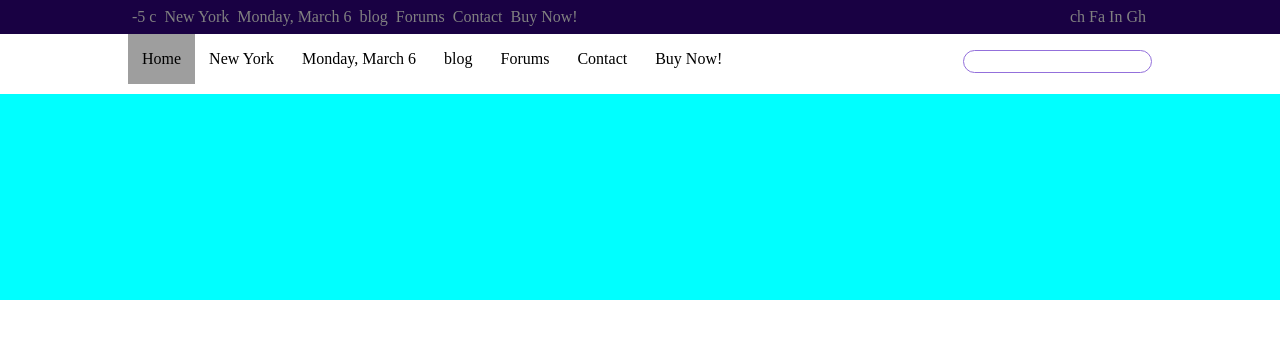
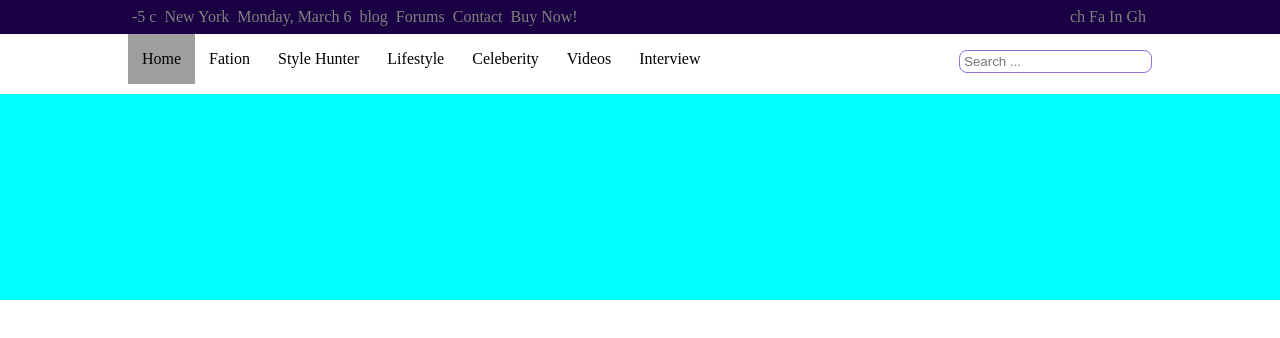
Before and after one commit to mmsme-developer/firstproject, a plain HTML site: page index.html in a window 1280 px wide. Drawn offline with Linux system fonts and the light colour scheme; grey boxes are pictures that could not be loaded.

Commit message:
complete header part one left side and header part two both side

```diff
--- a/index.html
+++ b/index.html
@@ -15,13 +15,27 @@
             <div class="w-80  m-auto">
                 <nav class="left  w-60 h-100">
                     <ul class="links_left my-8 pl-0 align-center unstyled d-inline-block">
-                        <li class="mx-4">-5 c</li>
-                        <li class="mx-4">New York</li>
-                        <li class="mx-4">Monday, March 6</li>
-                        <li class="mx-4">blog</li>
-                        <li class="mx-4">Forums</li>
-                        <li class="mx-4">Contact</li>
-                        <li class="mx-4">Buy Now!</li>
+                        <li class="mx-4">
+                            <a href="#" class="link">-5 c</a>
+                        </li>
+                        <li class="mx-4">
+                            <a href="#" class="link">New York</a>
+                        </li>
+                        <li class="mx-4">
+                            <a href="#" class="link">Monday, March 6</a>
+                        </li>
+                        <li class="mx-4">
+                            <a href="#" class="link">blog</a>
+                        </li>
+                        <li class="mx-4">
+                            <a href="#" class="link">Forums</a>
+                        </li>
+                        <li class="mx-4">
+                            <a href="#" class="link">Contact</a>
+                        </li>
+                        <li class="mx-4">
+                            <a href="#" class="link">Buy Now!</a>
+                        </li>
                     </ul>
                 </nav>
 
@@ -46,34 +60,35 @@
             <div class="w-80  m-auto hp-30">
                 <nav class="left  w-70 h-100">
                     <ul class="links_left logo_links pl-0  h-100 m-0  text-center unstyled d-inline-block">
-                        <li class=" px-4 mx-0 pt-16 h-100">
+                        <li class=" px-14 mx-0 pt-16 h-100">
                             <a href="#" class="link">Home</a>
                         </li>
-                        <li class=" px-4 mx-0 pt-16 h-100">
-                            <a href="#" class="link">New York</a>
+                        <li class=" px-14 mx-0 pt-16 h-100">
+                            <a href="#" class="link">Fation</a>
                         </li>
-                        <li class=" px-4 mx-0 pt-16 h-100">
-                            <a href="#" class="link">Monday, March 6</a>
+                        <li class=" px-14 mx-0 pt-16 h-100">
+                            <a href="#" class="link">Style Hunter</a>
                         </li>
-                        <li class=" px-4 mx-0 pt-16 h-100">
-                            <a href="#" class="link">blog</a>
+                        <li class=" px-14 mx-0 pt-16 h-100">
+                            <a href="#" class="link">Lifestyle</a>
                         </li>
-                        <li class=" px-4 mx-0 pt-16 h-100">
-                            <a href="#" class="link">Forums</a>
+                        <li class=" px-14 mx-0 pt-16 h-100">
+                            <a href="#" class="link">Celeberity</a>
                         </li>
-                        <li class=" px-4 mx-0 pt-16 h-100">
-                            <a href="#" class="link">Contact</a>
+                        <li class=" px-14 mx-0 pt-16 h-100">
+                            <a href="#" class="link">Videos</a>
                         </li>
-                        <li class=" px-4 mx-0 pt-16 h-100">
-                            <a href="#" class="link">Buy Now!</a>
+                        <li class=" px-14 mx-0 pt-16 h-100">
+                            <a href="#" class="link">Interview</a>
                         </li>
+
                     </ul>
                 </nav>
 
                 <nav class="right  w-30 h-100 ">
                     <ul class="links_right align-center pl-0 w-100 unstyled d-inline-block dir-ltr pr-6">
                         <li class="w-100">
-                            <input type="search " name="search"  class="search w-100">
+                            <input type="search " name="search" placeholder="Search ..."  class="search px-4 w-100">
                         </li>
                     </ul>
                 </nav>
--- a/style.css
+++ b/style.css
@@ -38,9 +38,13 @@ body{
     padding-top: 16px;
     height: inherit;
 }
-.px-4{
+.px-14{
     padding-left: 14px;
     padding-right: 14px;
+}
+.px-4{
+    padding-left: 4px;
+    padding-right: 4px;
 }
 
 /* stylef or padding and margin */
@@ -172,6 +176,13 @@ header{
         color: gray;
     }
 
+    .container_one .links_left a{
+        color: gray;
+    }
+
+    .container_one .links_left a:hover{
+        color: aquamarine
+    }
 
 /* end style for header part one */
 
@@ -200,8 +211,9 @@ header{
 
     .links_right .search{
         border: 1px solid mediumpurple;
-        border-radius: 15px;
+        border-radius: 8px;
         height: 23px;
+
     }
 
 
```
